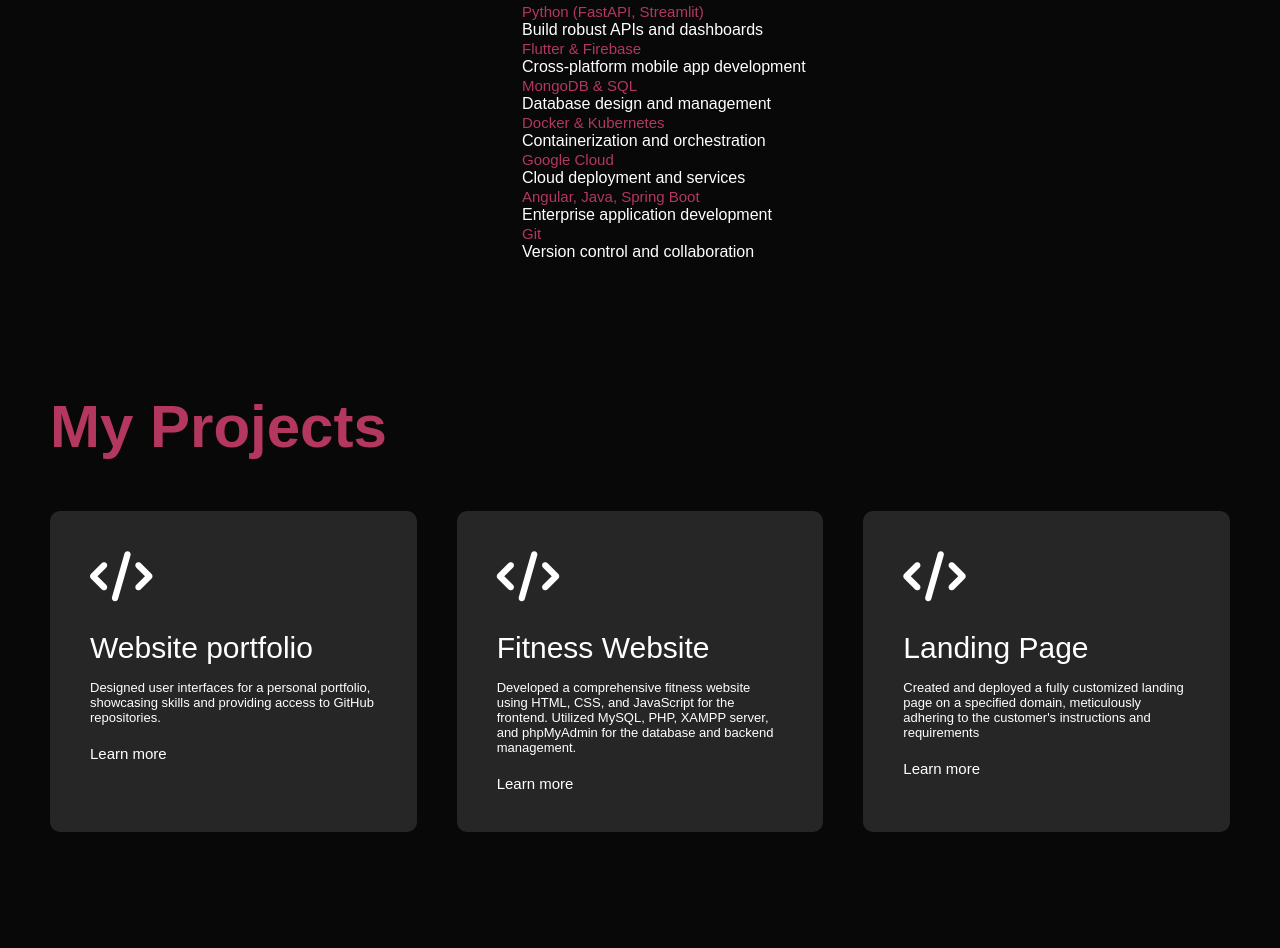
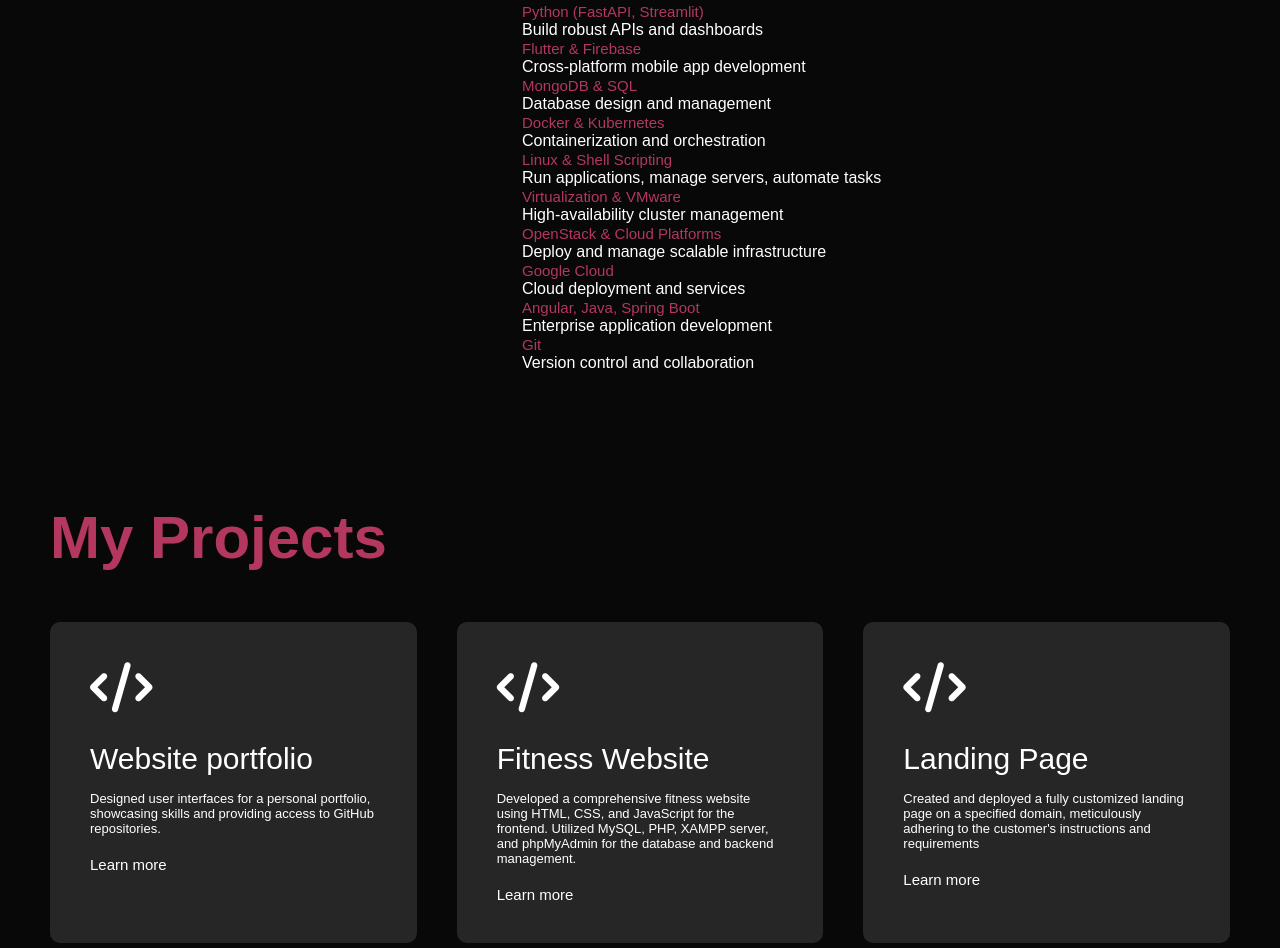
Before and after one commit to khanyisaMokgolobotho/my-Portfolio, a plain HTML site: page index.html in a window 1280 px wide. Shown: the part 1311-2259 px from the top of the page. Drawn offline with Linux system fonts and the light colour scheme.

Commit message:
edit skills

```diff
--- a/index.html
+++ b/index.html
@@ -86,11 +86,15 @@
                   <li><span>Flutter & Firebase</span><br>Cross-platform mobile app development</li>
                   <li><span>MongoDB & SQL</span><br>Database design and management</li>
                   <li><span>Docker & Kubernetes</span><br>Containerization and orchestration</li>
+                  <li><span>Linux & Shell Scripting</span><br>Run applications, manage servers, automate tasks</li>
+                  <li><span>Virtualization & VMware</span><br>High-availability cluster management</li>
+                  <li><span>OpenStack & Cloud Platforms</span><br>Deploy and manage scalable infrastructure</li>
                   <li><span>Google Cloud</span><br>Cloud deployment and services</li>
                   <li><span>Angular, Java, Spring Boot</span><br>Enterprise application development</li>
                   <li><span>Git</span><br>Version control and collaboration</li>
                </ul>
                </div>
+
 
              <!-------tab contents Experience----->
              <div class="tab-contents" id="experience">
```
